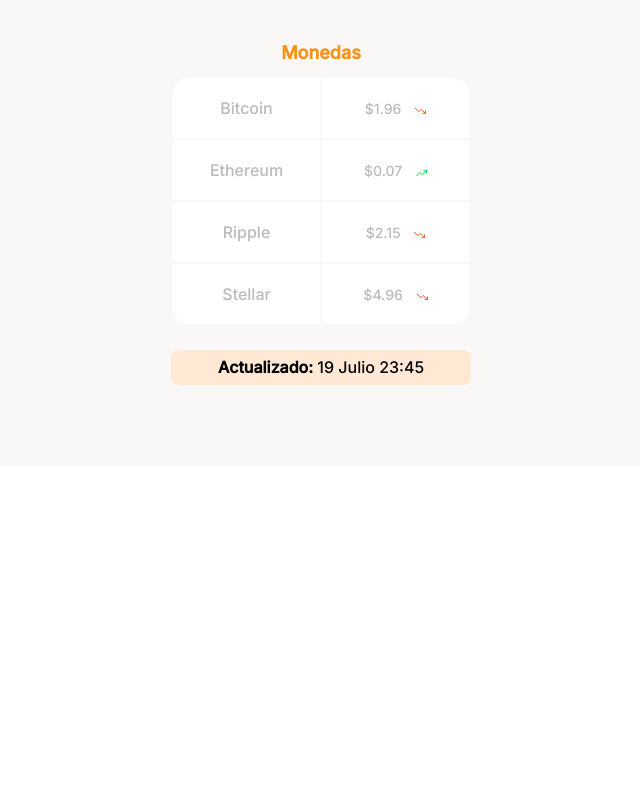
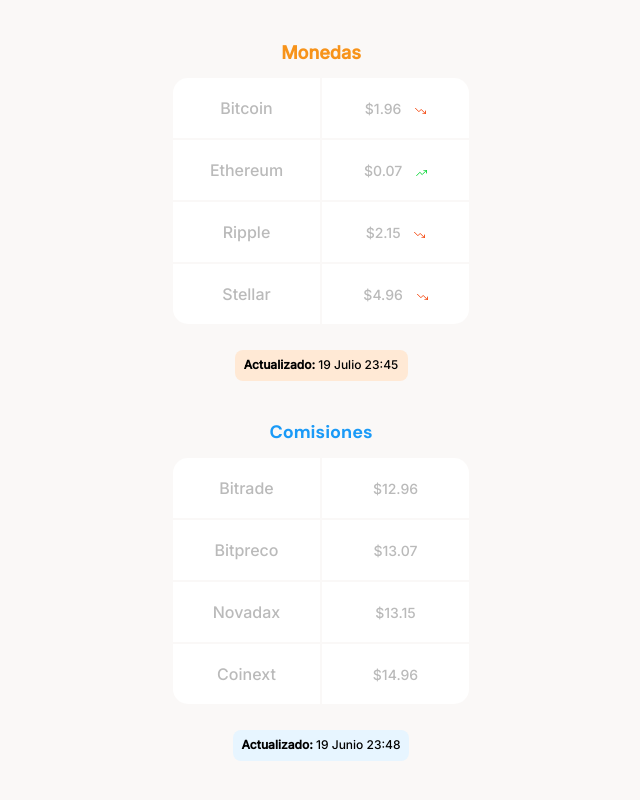
Before and after one commit to carlosoroli/batatabit-clone, a plain HTML site: page index.html in a window 1280 px wide. Shown: the part 709-1509 px from the top of the page, without its empty margins (319-959 px from the left). Before the commit the page ends 1175 px from the top, so only its background shows below. Drawn offline with Linux system fonts and the light colour scheme.

Commit message:
commissions table done

```diff
--- a/index.html
+++ b/index.html
@@ -52,8 +52,33 @@
                         </div>
                     </div>
                 </div>
+                <div class="commissions-container">
+                    <p class="commissions-container__title">Comisiones</p>
+                    <div class="commissions-container__table">
+                        <table>
+                            <tr>
+                                <td class="table__top-left">Bitrade</td>
+                                <td class="table__top-right table__right">$12.96</td>
+                            </tr>
+                            <tr>
+                                <td>Bitpreco</td>
+                                <td class="table__right">$13.07</td>
+                            </tr>
+                            <tr>
+                                <td>Novadax</td>
+                                <td class="table__right">$13.15</td>
+                            </tr>
+                            <tr>
+                                <td class="table__bottom-left">Coinext</td>
+                                <td class="table__bottom-right table__right">$14.96</td>
+                            </tr>
+                        </table>
+                    </div>
+                    <div class="commissions-container__date">
+                        <p class="commissions-container__date__title"> <b>Actualizado: </b>19 Junio 23:48</p>
+                    </div>
+                </div>
             </section>
-
         </section>
         <section></section>
         <section></section>
--- a/style.css
+++ b/style.css
@@ -212,12 +212,84 @@ main{
     background-size: cover;
 }
 .currency-table__date{
-
-    font-family: 'Inter',sans-serif;
-    font-size: 1.6rem;
-    line-height: 1.9rem;
+    width: 173px;
+    height: 31px;
+    margin: 0 auto;
     margin-top: 24px;
-    padding: 8px;
     background-color: var(--soft-orange);
     border-radius: 8px;
 }
+.currency-table__date p{
+    font-family: 'Inter',sans-serif;
+    font-size: 1.2rem;
+    line-height: 1.4rem;
+    padding: 8px;
+}
+.commissions-container{
+    width: 70%;
+    min-width: 235px;
+    max-width:500px;
+    height: 360px;
+    margin: 0 auto;
+    margin-top: 20px;
+    font-family: 'Inter',sans-serif;
+}
+.commissions-container .commissions-container__title{
+    font-family: 'DM Sans',sans-serif;
+    font-size: 1.8rem;
+    font-weight: 700;
+    line-height: 2.3rem;
+    color:var(--blue);
+    margin-bottom: 12px;
+}
+.commissions-container .commissions-container__table{
+    width: 90%;
+    min-width: 230px;
+    max-width: 300px;
+    height: 250px;
+    margin: 0 auto;
+    font-family: 'Inter',sans-serif;
+    font-size: 1.6rem;
+    font-weight: 500;
+    line-height: 1.9rem;
+}
+.commissions-container__table table{
+    width: 100%;
+    height: 100%;
+}
+.commissions-container__table td{
+    color: var(--grey);
+    background-color:var(--white);
+    width: 50%;
+}
+.commissions-container__table .table__top-left{
+    border-radius: 15px 0 0 0 ;
+}
+.commissions-container__table .table__top-right{
+    border-radius: 0 15px 0 0 ;
+}
+.commissions-container__table .table__bottom-left{
+    border-radius: 0 0 0 15px ;
+}
+.commissions-container__table .table__bottom-right{
+    border-radius:  0 0 15px 0 ;
+}
+.commissions-container__table .table__right{
+    font-weight: 400;
+    font-size: 1.4rem;
+    line-height: 1.7rem;
+}
+.commissions-container__date{
+    width: max-content;
+    height: 31px;
+    margin: 0 auto;
+    margin-top: 24px;
+    background-color: var(--warm-blue);
+    border-radius: 8px;
+}
+.commissions-container__date .commissions-container__date__title{
+    font-family: 'Inter',sans-serif;
+    font-size: 1.2rem;
+    line-height: 1.4rem;
+    padding: 8px;
+}
```
